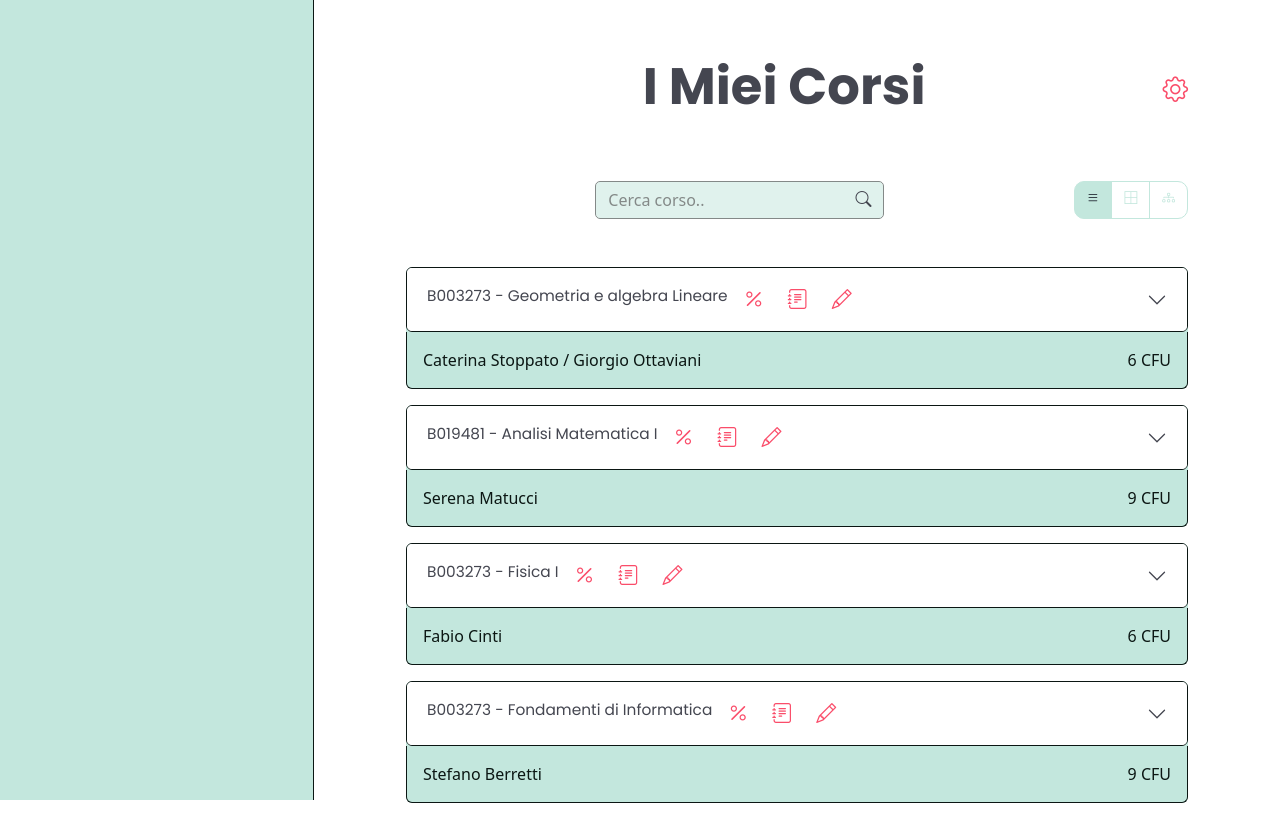
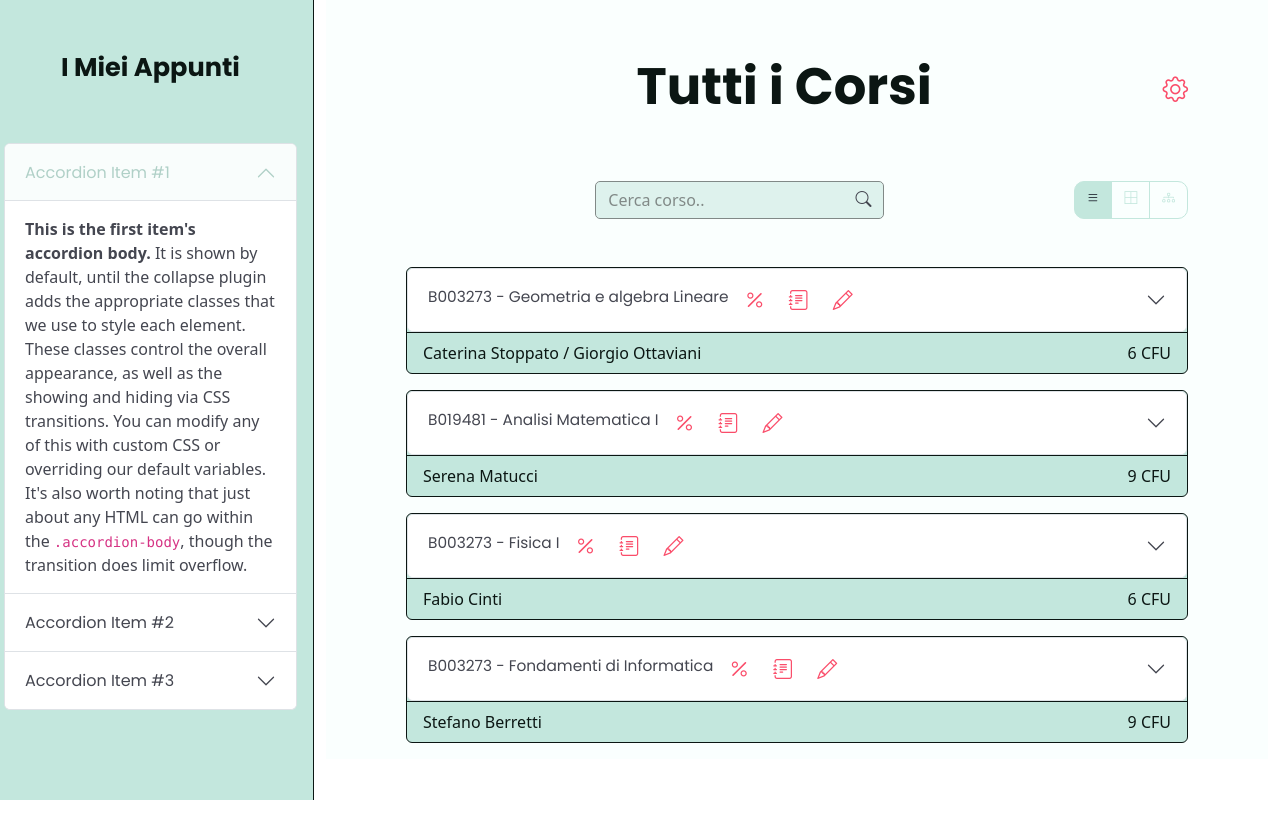
Before and after one commit to SapiensNoteSharing/Sapiens, a SvelteKit app: page / in a window 1280 px wide. Built offline with nearby package versions, Linux system fonts and the light colour scheme.

Commit message:
Rating added and minor changes

```diff
--- a/src/lib/components/Accordion.svelte
+++ b/src/lib/components/Accordion.svelte
@@ -1,27 +1,23 @@
 <script>
+    let classes = "";
+    export {classes as class};
 
+    let styles = "";
+    export {styles as style};
+
+    let id = Math.random(1);
 </script>
 
-<div class="accordion">
-    <div class="accordion-item confined rounded-top dark">
-        <button
-            class="accordion-button collapsed"
-            type="button"
-            data-bs-toggle="collapse"
-            data-bs-target="#panelsStayOpen-collapseOne"
-            aria-expanded="false"
-            aria-controls="panelsStayOpen-collapseOne"
-            >
-            <div class="d-flex">
-                <slot name="name"/>
-            </div>
-        </button>
-        <div
-            id="panelsStayOpen-collapseOne"
-            class="accordion-collapse collapse"
-            aria-labelledby="panelsStayOpen-headingOne"
-            style=""
-        >
+<div class="accordion" style="{styles}">
+    <div class="accordion-item {classes}">
+        <h2 class="accordion-header">
+            <button class="accordion-button collapsed" data-bs-toggle="collapse" data-bs-target="#{id}">
+                <div class="d-flex">
+                    <slot name="name"/>
+                </div>
+            </button>
+        </h2>
+        <div id="{id}" class="accordion-collapse collapse">
             <div class="accordion-body">
                 <slot name="body"/>
             </div>
@@ -30,7 +26,5 @@
 </div>
 
 <style>
-    .confined {
-        border: 1px solid #0b1613;
-    }
+
 </style>
--- a/src/lib/components/Course.svelte
+++ b/src/lib/components/Course.svelte
@@ -1,5 +1,6 @@
 <script>
     import Accordion from "./Accordion.svelte";
+    import Rating from "./Rating.svelte";
     import Icon from "./Icon.svelte";
 
     export let course = {};
@@ -8,21 +9,22 @@
     export let style = '';
 </script>
 
-<div class="rounded {classes}" {style}>
-    <Accordion>
+<div class="rounded {classes} confined border-dark" {style}>
+    <Accordion class="confined rounded-top dark" style="border-bottom: 1px solid #0b1613;">
         <div slot="name" class="d-flex">
-            <h4 class="d-block">{course.code} - {course.name}</h4>
-            <div class="d-flex ms-auto">
+            <h4 class="d-block m-0">{course.code} - {course.name}</h4>
+            <div class="d-flex">
                 <a class="icon me-2 text-secondary" href="/corsi/{course.id}/formulario"><i class="bi bi-percent"></i></a>
                 <a class="icon me-2 text-secondary" href="/corsi/{course.id}/note"><i class="bi bi-journal-text"></i></a>
                 <a class="icon me-2 text-secondary" href="/corsi/{course.id}/test"><i class="bi bi-pencil"></i></a>
             </div>
+            <!-- <Rating {course} class=""/> -->
         </div>
         <div slot="body">
 
         </div>
     </Accordion>
-    <div class="confined rounded-bottom course-bottom d-flex dark" style="justify-content: space-between">
+    <div class="course-bottom d-flex dark px-3 py-2" style="justify-content: space-between">
         <div>
             {#each course.professors as professor, i}
                 <a class='dark' href='/professors/{professor}'>{professor}</a>{i != course.professors.length-1 ? ' / ' : ''}
@@ -39,7 +41,7 @@
     }
 
     .confined {
-        border: 1px solid #0b1613;
+        border: 1px solid;
     }
 
     .course-top, .course-bottom {
--- /dev/null
+++ b/src/lib/components/Rating.svelte
@@ -0,0 +1,28 @@
+<script>
+    let classes = "";
+    export {classes as class};
+
+    export let course = {};
+    let filled_stars = Math.floor(course.rating);
+    let half_star = (course.rating % 1) ? 1 : 0;
+    let empty_stars = Math.floor(5 - course.rating);
+</script>
+
+<div class="d-flex {classes}">
+    {#each Array(filled_stars) as _, index (index)}
+        <i class="bi bi-star-fill icon me-2 text-warning"></i>
+    {/each}
+    {#each Array(half_star) as _, index (index)}
+        <i class="bi bi-star-half icon me-2 text-warning"></i>
+    {/each}
+    {#each Array(empty_stars) as _, index (index)}
+        <i class="bi bi-star icon me-2 text-warning"></i>
+    {/each}
+</div>
+
+<style>
+    .icon {
+        font-size: 20px;
+        margin: 0rem -0.4rem;
+    }
+</style>
--- a/src/lib/components/Searchbar.svelte
+++ b/src/lib/components/Searchbar.svelte
@@ -6,7 +6,7 @@
 </script>
 
 <div class="d-flex {classes}">
-    <input class="form-control confined placeholder col-12 bg-primary" placeholder="Cerca corso.." autocomplete="off" name="search" bind:value>
+    <input class="form-control confined placeholder col-12 bg-primary dark" placeholder="Cerca corso.." autocomplete="off" name="search" bind:value>
     <span class="searchbutton py-1 px-2"><i class="bi bi-search"></i></span>
 </div>
 
--- a/src/routes/+layout.svelte
+++ b/src/routes/+layout.svelte
@@ -1,5 +1,6 @@
 <script>
 import { onMount } from "svelte";
+import Accordion from '$lib/components/Accordion.svelte';
 import 'bootstrap/dist/css/bootstrap.min.css'
 import 'bootstrap-icons/font/bootstrap-icons.css'
 import '$css/global.scss';
@@ -8,18 +9,57 @@ import '$css/global.scss';
 
 
 <div class="row">
-    <div class="sidebar position-relative">
+    <div class="sidebar px-3 position-relative">
+        <div class="d-flex align-items-center my-5">
+            <h2 class="ms-auto me-auto display-6 text-dark">I Miei Appunti</h2>
+        </div>
+        <div class="accordion" id="accordionPanelsStayOpenExample">
+            <div class="accordion-item">
+              <h2 class="accordion-header" id="panelsStayOpen-headingOne">
+                <button class="accordion-button" type="button" data-bs-toggle="collapse" data-bs-target="#panelsStayOpen-collapseOne" aria-expanded="true" aria-controls="panelsStayOpen-collapseOne">
+                  Accordion Item #1
+                </button>
+              </h2>
+              <div id="panelsStayOpen-collapseOne" class="accordion-collapse collapse show" aria-labelledby="panelsStayOpen-headingOne">
+                <div class="accordion-body">
+                  <strong>This is the first item's accordion body.</strong> It is shown by default, until the collapse plugin adds the appropriate classes that we use to style each element. These classes control the overall appearance, as well as the showing and hiding via CSS transitions. You can modify any of this with custom CSS or overriding our default variables. It's also worth noting that just about any HTML can go within the <code>.accordion-body</code>, though the transition does limit overflow.
+                </div>
+              </div>
+            </div>
+            <div class="accordion-item">
+              <h2 class="accordion-header" id="panelsStayOpen-headingTwo">
+                <button class="accordion-button collapsed" type="button" data-bs-toggle="collapse" data-bs-target="#panelsStayOpen-collapseTwo" aria-expanded="false" aria-controls="panelsStayOpen-collapseTwo">
+                  Accordion Item #2
+                </button>
+              </h2>
+              <div id="panelsStayOpen-collapseTwo" class="accordion-collapse collapse" aria-labelledby="panelsStayOpen-headingTwo">
+                <div class="accordion-body">
+                  <strong>This is the second item's accordion body.</strong> It is hidden by default, until the collapse plugin adds the appropriate classes that we use to style each element. These classes control the overall appearance, as well as the showing and hiding via CSS transitions. You can modify any of this with custom CSS or overriding our default variables. It's also worth noting that just about any HTML can go within the <code>.accordion-body</code>, though the transition does limit overflow.
+                </div>
+              </div>
+            </div>
+            <div class="accordion-item">
+              <h2 class="accordion-header" id="panelsStayOpen-headingThree">
+                <button class="accordion-button collapsed" type="button" data-bs-toggle="collapse" data-bs-target="#panelsStayOpen-collapseThree" aria-expanded="false" aria-controls="panelsStayOpen-collapseThree">
+                  Accordion Item #3
+                </button>
+              </h2>
+              <div id="panelsStayOpen-collapseThree" class="accordion-collapse collapse" aria-labelledby="panelsStayOpen-headingThree">
+                <div class="accordion-body">
+                  <strong>This is the third item's accordion body.</strong> It is hidden by default, until the collapse plugin adds the appropriate classes that we use to style each element. These classes control the overall appearance, as well as the showing and hiding via CSS transitions. You can modify any of this with custom CSS or overriding our default variables. It's also worth noting that just about any HTML can go within the <code>.accordion-body</code>, though the transition does limit overflow.
+                </div>
+              </div>
+            </div>
+          </div>
     </div>
     <div class="col pe-4">
         <slot></slot>
     </div>
-
 </div>
 
 <style lang="scss">
     @import '$css/variables.scss';
     .sidebar{
-        position: relative;
         width: 25%;
         height: 100vh;
         background-color: $primary;
--- a/src/routes/+page.svelte
+++ b/src/routes/+page.svelte
@@ -12,28 +12,32 @@ let courses = [
         code: 'B003273',
         name: 'Geometria e algebra Lineare',
         CFU: '6',
-        match: 0
+        match: 0,
+        rating: 5
     },
     {
         professors: ['Serena Matucci'],
         code: 'B019481',
         name: 'Analisi Matematica I',
         CFU: '9',
-        match: 0
+        match: 0,
+        rating: 3.5
     },
     {
         professors: ['Fabio Cinti'],
         code: 'B003273',
         name: 'Fisica I',
         CFU: '6',
-        match: 0
+        match: 4,
+        rating: 2
     },
     {
         professors: ['Stefano Berretti'],
         code: 'B003273',
         name: 'Fondamenti di Informatica',
         CFU: '9',
-        match: 0
+        match: 1,
+        rating: 4
     }
 ];
 
@@ -42,7 +46,6 @@ let filtered = [...courses];
 $: value != undefined && search()
 
 function search() {
-    console.clear();
     // if search bar value is empty string show all courses
     if (value == "")
         filtered = [...courses];
@@ -121,7 +124,6 @@ function search() {
                 if (min_dist <= dist_threshold) {
                     add_course = true;
                     course.match_value = match_value;
-                    console.log(course.name, match_value);
                 }
             }
 
@@ -137,10 +139,9 @@ function edit_distance(x, y) {
     let n = y.length;
 
     let copy_cost = 0;
-    let replace_cost = 5;
     let delete_cost = 1;
     let insert_cost = 1;
-    let twiddle_cost = 1;
+    let twiddle_cost = 0.5;
 
     // initialize two new matrixes m x n
     let c = Array(m).fill().map(() => Array(n).fill())
@@ -164,7 +165,7 @@ function edit_distance(x, y) {
                 op[i][j] = "copy";
             }
             if (x.charAt(i) != y.charAt(j) && c[i - 1][j - 1] + replace_cost < c[i][j]) {
-                c[i][j] = c[i - 1][j - 1] + replace_cost;
+                c[i][j] = c[i - 1][j - 1] + replace_cost(x.charAt(i), y.charAt(j));
                 op[i][j] = "replace";
             }
             if (c[i - 1][j] + delete_cost < c[i][j]) {
@@ -183,11 +184,59 @@ function edit_distance(x, y) {
     }
     return c[i - 1][j - 1];
 }
+
+function replace_cost(key1, key2) {
+    // Mappa delle posizioni dei tasti sulla tastiera QWERTY
+    const keyboardMap = {
+        q: { row: 0, col: 0 },
+        w: { row: 0, col: 1 },
+        e: { row: 0, col: 2 },
+        r: { row: 0, col: 3 },
+        t: { row: 0, col: 4 },
+        y: { row: 0, col: 5 },
+        u: { row: 0, col: 6 },
+        i: { row: 0, col: 7 },
+        o: { row: 0, col: 8 },
+        p: { row: 0, col: 9 },
+        a: { row: 1, col: 0 },
+        s: { row: 1, col: 1 },
+        d: { row: 1, col: 2 },
+        f: { row: 1, col: 3 },
+        g: { row: 1, col: 4 },
+        h: { row: 1, col: 5 },
+        j: { row: 1, col: 6 },
+        k: { row: 1, col: 7 },
+        l: { row: 1, col: 8 },
+        z: { row: 2, col: 0 },
+        x: { row: 2, col: 1 },
+        c: { row: 2, col: 2 },
+        v: { row: 2, col: 3 },
+        b: { row: 2, col: 4 },
+        n: { row: 2, col: 5 },
+        m: { row: 2, col: 6 }
+    };
+
+    max_dist = Math.sqrt(9 ** 2 + 2 ** 2);
+
+    // Assicuriamoci che i caratteri siano in minuscolo
+    key1 = key1.toLowerCase();
+    key2 = key2.toLowerCase();
+
+    // Verifichiamo se i caratteri sono presenti nella mappa
+    if (!keyboardMap.hasOwnProperty(key1) || !keyboardMap.hasOwnProperty(key2))
+        return "Caratteri non validi";
+
+    const rowDistance = Math.abs(keyboardMap[key1].row - keyboardMap[key2].row);
+    const colDistance = Math.abs(keyboardMap[key1].col - keyboardMap[key2].col);
+    const distance = Math.sqrt(rowDistance ** 2 + colDistance ** 2);
+
+    return Math.map(distance, 0, max_dist, 0, 2);
+}
 </script>
 
-<div class="d-flex flex-column content">
+<div class="d-flex flex-column content bg-light scrollbar-primary">
     <div class="d-flex align-items-center my-5">
-        <h2 class="ms-auto me-auto display-2">I Miei Corsi</h2>
+        <h2 class="ms-auto me-auto display-2 text-dark">Tutti i Corsi</h2>
         <i class="bi bi-gear display-6 text-secondary"></i>
     </div>
         <div class="d-flex justify-content-between mb-5">
@@ -207,7 +256,7 @@ function edit_distance(x, y) {
             </div>
         </div>
         {#each filtered as course}
-            <Course {course} class="mb-3 bg-primary dark btn-outline-dark"/>
+            <Course {course} class="mb-3 bg-primary"/>
         {/each}
 </div>
 
```
Also changed, not shown: src/style/variables.scss (+4 -4 lines).
